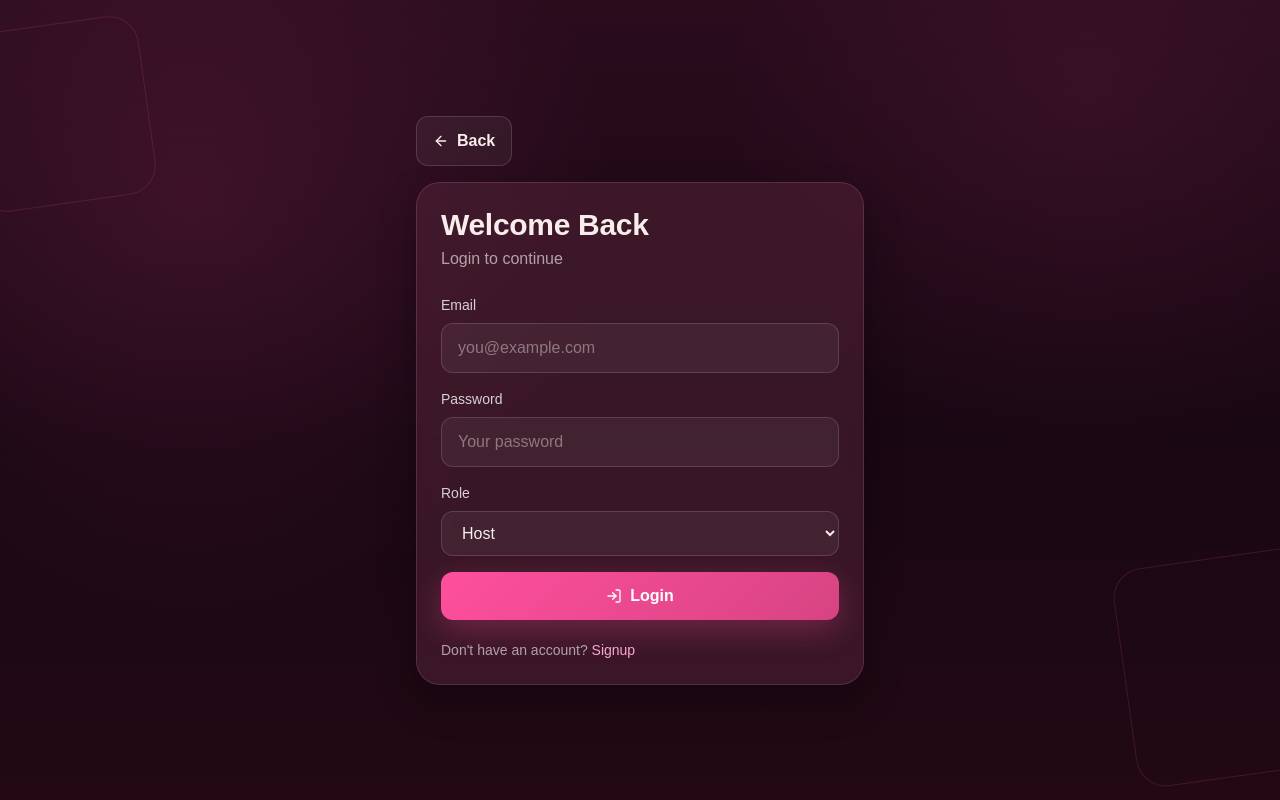
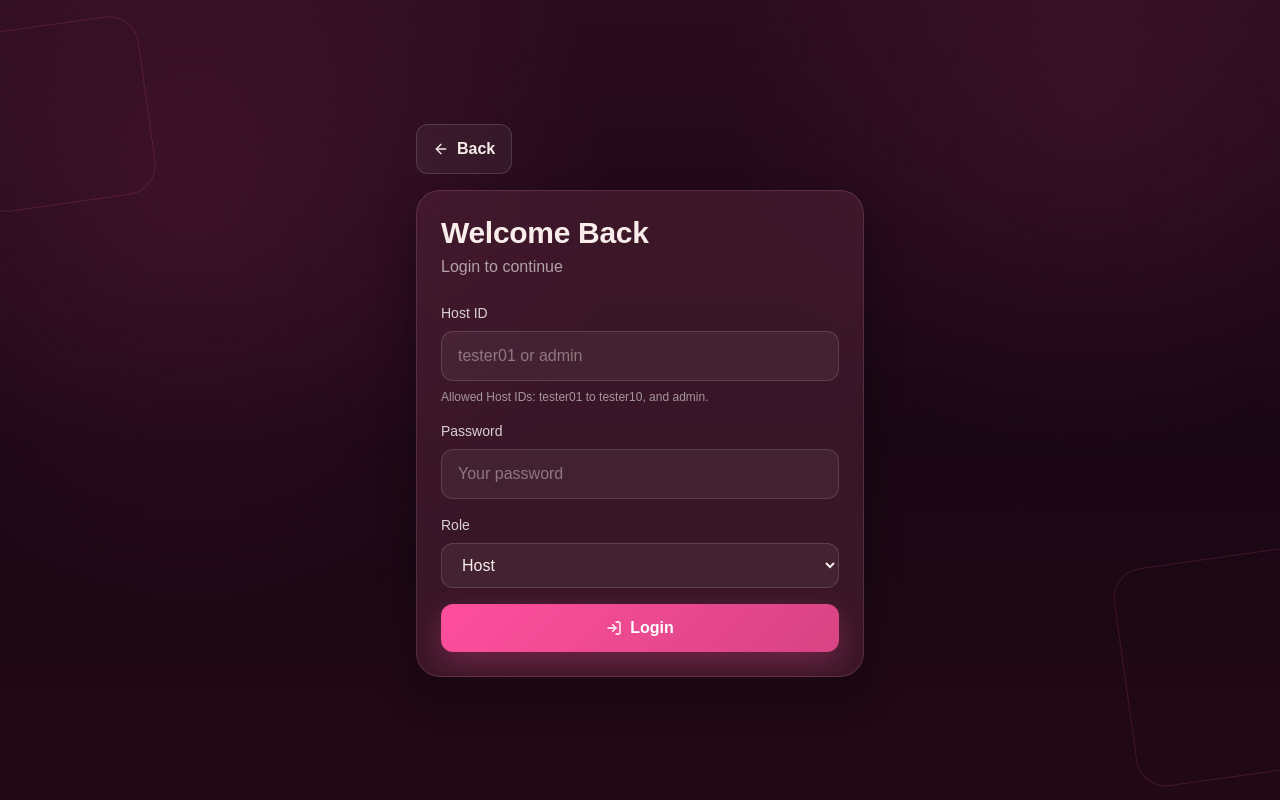
Before and after one commit to varunkasnia/Test-Quizz-, a Next.js app in the folder frontend/: page /login in a window 1280 px wide. Built offline with nearby package versions, Linux system fonts and the light colour scheme.

Commit message:
Update page.tsx

```diff
--- a/frontend/app/login/page.tsx
+++ b/frontend/app/login/page.tsx
@@ -28,8 +28,8 @@ export default function LoginPage() {
     e.preventDefault()
     setError('')
 
-    if (!email.trim() || !email.includes('@')) {
-      setError('Please enter a valid email address.')
+    if (!email.trim()) {
+      setError(role === 'host' ? 'Please enter your Host ID.' : 'Please enter your email address.')
       return
     }
 
@@ -71,8 +71,21 @@ export default function LoginPage() {
 
           <form onSubmit={handleSubmit} className="space-y-4">
             <div>
-              <label className="block text-sm mb-2 text-white/80">Email</label>
-              <input type="email" className="input-field" value={email} onChange={(e) => setEmail(e.target.value)} placeholder="you@example.com" />
+              <label className="block text-sm mb-2 text-white/80">
+                {role === 'host' ? 'Host ID' : 'Email'}
+              </label>
+              <input
+                type={role === 'host' ? 'text' : 'email'}
+                className="input-field"
+                value={email}
+                onChange={(e) => setEmail(e.target.value)}
+                placeholder={role === 'host' ? 'tester01 or admin' : 'you@example.com'}
+              />
+              {role === 'host' ? (
+                <p className="text-xs text-white/55 mt-2">
+                  Allowed Host IDs: tester01 to tester10, and admin.
+                </p>
+              ) : null}
             </div>
 
             <div>
@@ -95,13 +108,6 @@ export default function LoginPage() {
               {loading ? 'Signing In...' : 'Login'}
             </button>
           </form>
-
-          <p className="text-sm text-white/60 mt-5">
-            Don&apos;t have an account?{' '}
-            <Link href="/signup" className="text-pink-300 hover:text-pink-200">
-              Signup
-            </Link>
-          </p>
         </div>
       </div>
     </div>
```
